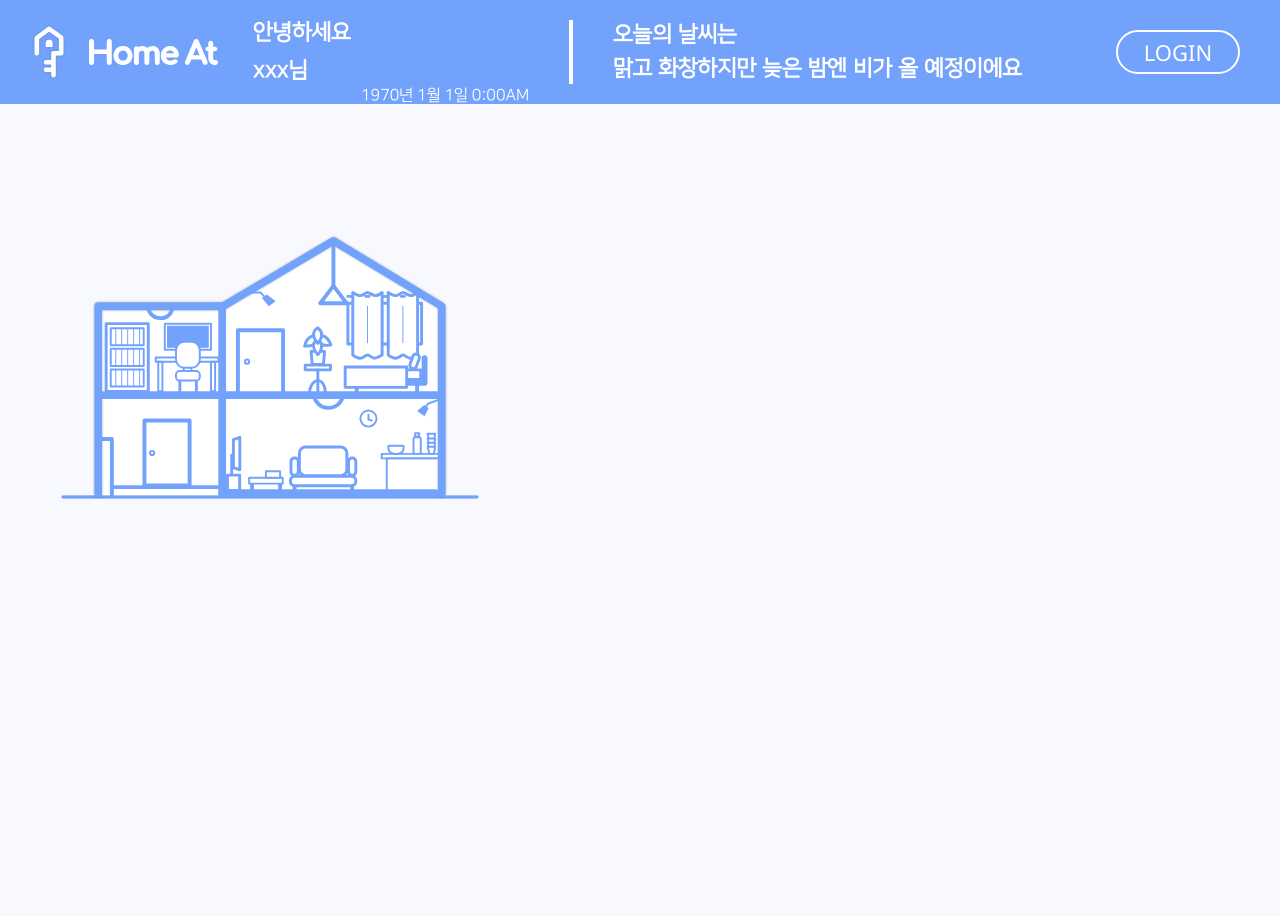
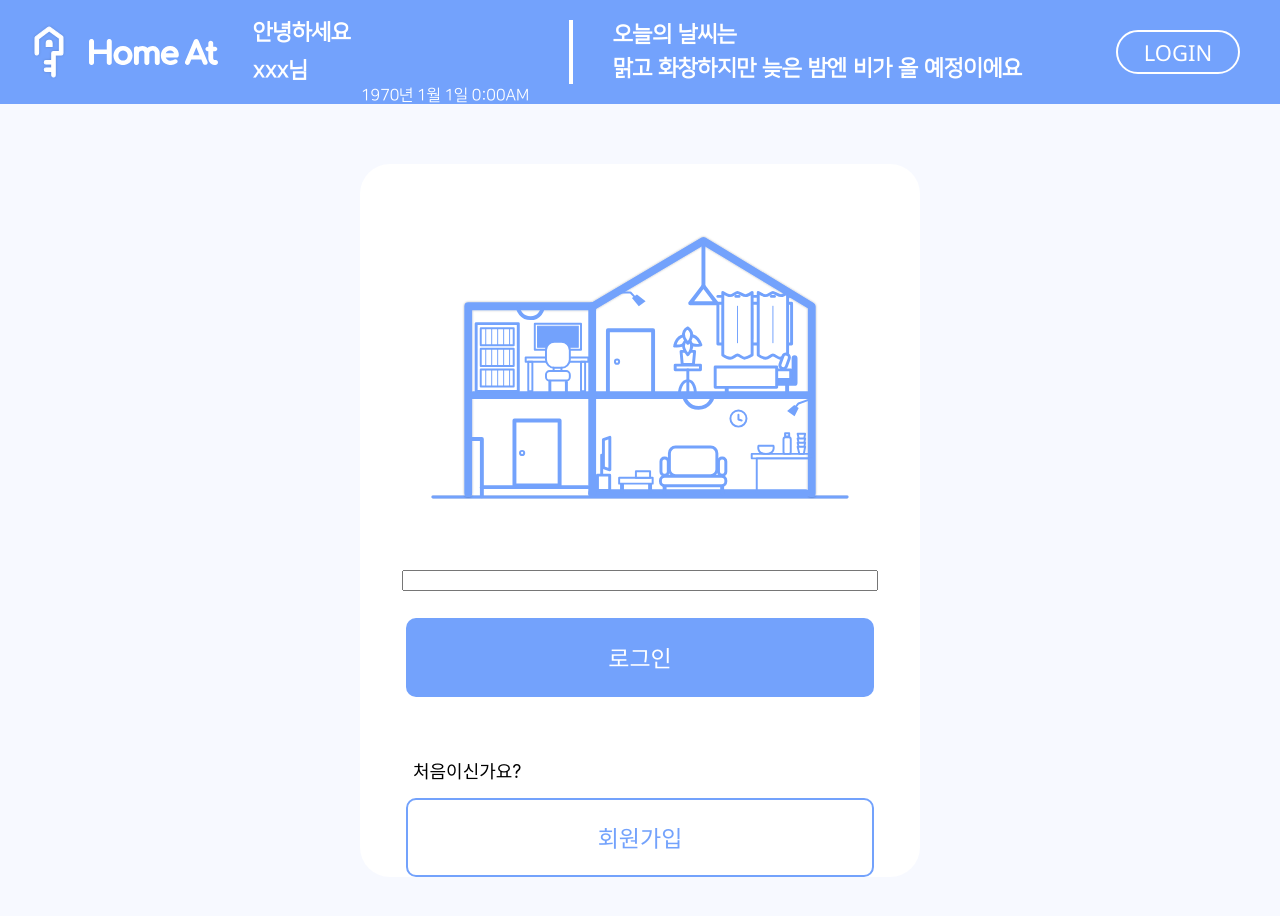
Before and after one commit to owjs3901/ProtectHome, a React (Create React App) app: page /login in a window 1280 px wide. Shown: the top 916 px of the page. Before the commit the page ends 800 px from the top, so only its background shows below. Built offline with nearby package versions, Linux system fonts and the light colour scheme; a web font is replaced by a local one.

Commit message:
로그인 스타일 추가

```diff
--- a/src/components/LoginBox.tsx
+++ b/src/components/LoginBox.tsx
@@ -3,11 +3,23 @@ import logoHome from '../assets/images/logo_home.svg';
 
 function LoginBox() {
     return (
-        <>
-            <div style={{maxWidth:"560px"}}>
-                <img src={logoHome} style={{width:"100%",maxWidth:"420px",padding:"70px 60px"}}/>
+        <div style={{maxWidth:"560px",maxHeight:"864px",backgroundColor:"white",borderRadius:"30px",
+        margin:"0px auto",display:"flex",flexDirection:"column",alignItems:"center"}}>
+            <img src={logoHome} style={{width:"100%",maxWidth:"420px",padding:"70px 60px"}}/>
+            <input style={{width:"100%",maxWidth:"468px"}}/>
+            <button style={{marginTop:"27px",height:"79px", width:"100%",maxWidth:"468px", backgroundColor:"#73A2FC",
+            border:"none",borderRadius:"10px",color:"white",fontSize:"23px"}}>
+                로그인
+            </button>
+            <div style={{maxWidth:"468px",width:"100%",textAlign:"left",margin:"60px 46px 15px 60px",fontSize:"18px"}}>
+                처음이신가요?
             </div>
-        </>
+            <button style={{height:"79px", width:"100%",maxWidth:"468px", backgroundColor:"white",
+                borderRadius:"10px",color:"#73A2FC",fontSize:"23px",borderColor:"#73A2FC",
+            borderStyle:"solid",borderWidth:"2px"}}>
+                회원가입
+            </button>
+        </div>
     );
 }
 
```
